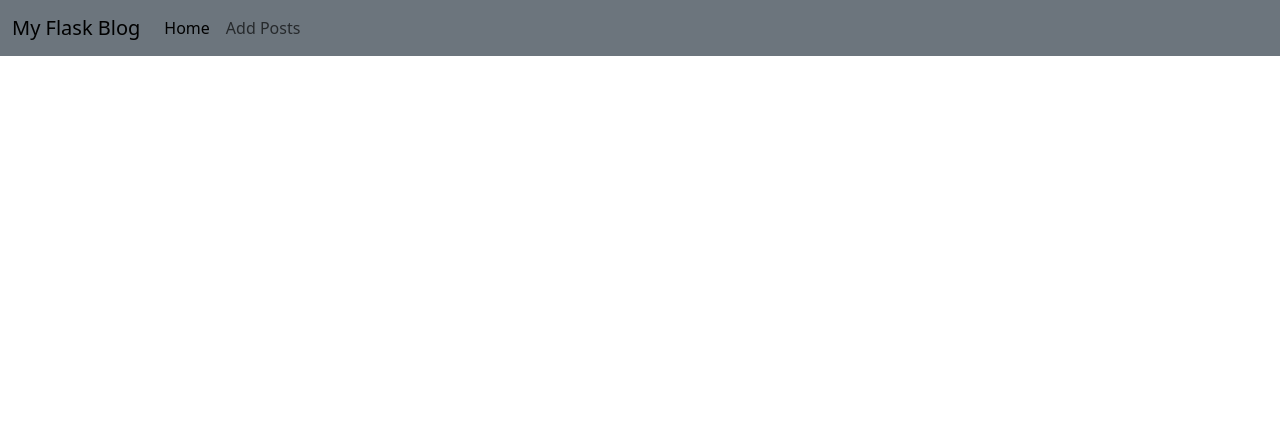
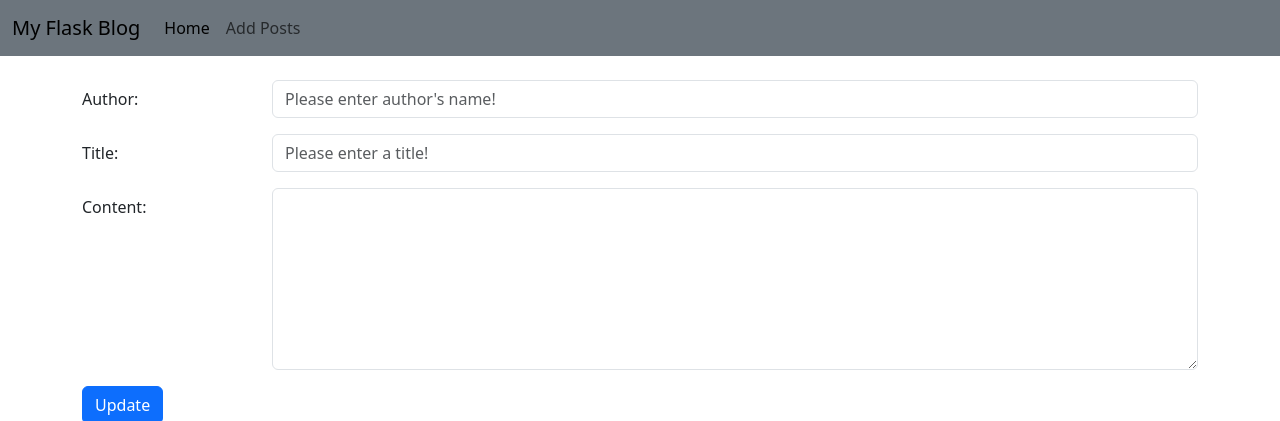
Before and after one commit to Jkhall81/FlaskBlogSite, a Flask app: template templates/update.html in a window 1280 px wide. Shown: the top 421 px of the page. Run offline with Flask 3, Linux system fonts and the light colour scheme; the template is opened without the code that fills it, so the values that code supplies are empty.

Commit message:
update route works, added some pictures to the add posts and update posts html pages.  now just need to copy this junk into codio.

```diff
--- a/app.py
+++ b/app.py
@@ -83,18 +83,30 @@ def delete(post_id):
         return redirect(url_for('index'))
 
 
-@app.route('/update/<int:post_id>')
+@app.route('/update/<int:post_id>', methods=['GET', 'POST'])
 def update(post_id):
     blog_posts = open_data('data.json')
 
     post_index = None
-    for index, post in enumerate(blog_posts):
-        if post['id'] == post_id:
+    post = None
+
+    for index, p in enumerate(blog_posts):
+        if p['id'] == post_id:
             post_index = index
+            post = p
             break
 
+    if request.method == 'POST':
+        # grab the posted data
+        blog_posts[post_index]['author'] = request.form.get('blog_author')
+        blog_posts[post_index]['title'] = request.form.get('blog_title')
+        blog_posts[post_index]['content'] = request.form.get('blog_content')
 
+        save_data(blog_posts)
+        flash('Post updated successfully!')
+        return redirect(url_for('index'))
 
+    return render_template('update.html', post=post)
 
 
 if __name__ == '__main__':
--- a/data.json
+++ b/data.json
@@ -1 +1 @@
-[{"id": 2, "author": "Jane Doe", "title": "Second Post", "content": "This is another post."}, {"id": 3, "author": "Jason", "title": "Seeing my Parole Officer Today", "content": "I should be at work, but I have to see my PO today.  So I am coding at the halfway house using python and flask.  A year ago I could have done about half of this stuff with Javascript and React.  I've learned a lot, and am ready to learn a lot more."}, {"id": 4, "author": "Jason", "title": "Deletion Message", "content": "Little pop up message with a clickable x to dismiss it works.  Some thing I was reading on stackoverflow said the way I did it is not the best way.  Something about security vulnerabilities.  Who cares for now.  Shit works.  Need to do something with this add route... It looks like crap."}]
+[{"id": 1, "author": "John Doe", "title": "First Post", "content": "This is my first post."}, {"id": 2, "author": "Jason", "title": "Second Post", "content": "Update test."}, {"id": 3, "author": "Jason", "title": "Wednesday", "content": "Posting to see if this works."}]
--- a/templates/add.html
+++ b/templates/add.html
@@ -24,6 +24,9 @@
     </div>
   </div>
   <button type="submit" class="btn btn-primary">Submit</button>
+    <div class="container d-flex justify-content-center">
+      <img src="https://picsum.photos/400/300.webp" class="img-fluid rounded-start" alt="random image">
+    </div>
     </div>
 </form>
 {% endblock %}
--- a/templates/update.html
+++ b/templates/update.html
@@ -3,6 +3,30 @@
 {% block title%}Update Blog Posts!{% endblock %}
 
 {% block content %}
-
-
+<form method="POST" action="{{ url_for('update', post_id=post.id) }}">
+  <div class="container">
+  <div class="row mb-3">
+    <label for="blog_author" class="col-sm-2 col-form-label">Author:</label>
+    <div class="col-sm-10">
+      <input type="text" name="blog_author" value ="{{ post.author }}" class="form-control" id="blog_author" placeholder="Please enter author's name!">
+    </div>
+  </div>
+  <div class="row mb-3">
+    <label for="blog_title" class="col-sm-2 col-form-label">Title:</label>
+    <div class="col-sm-10">
+      <input type="text" name="blog_title" value="{{ post.title }}" class="form-control" id="blog_title" placeholder="Please enter a title!">
+    </div>
+  </div>
+  <div class="row mb-3">
+    <label for="blog_content" class="col-sm-2 col-form-label">Content:</label>
+    <div class="col-sm-10">
+      <textarea class="form-control" name="blog_content" id="blog_content" rows="7">{{ post.content }}</textarea>
+    </div>
+  </div>
+  <button type="submit" class="btn btn-primary" value="Update">Update</button>
+    <div class="container d-flex justify-content-center">
+      <img src="https://picsum.photos/400/300.webp" class="img-fluid rounded-start" alt="random image">
+    </div>
+    </div>
+</form>
 {% endblock %}
```
